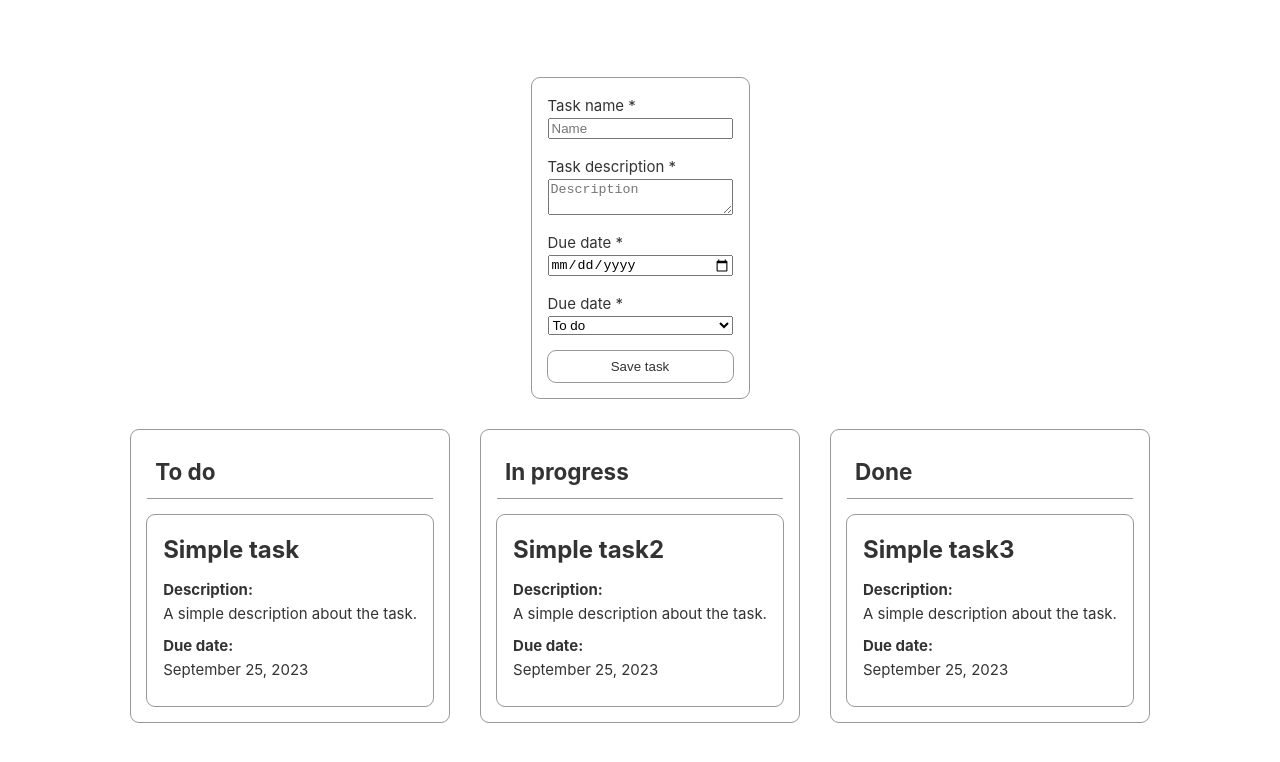
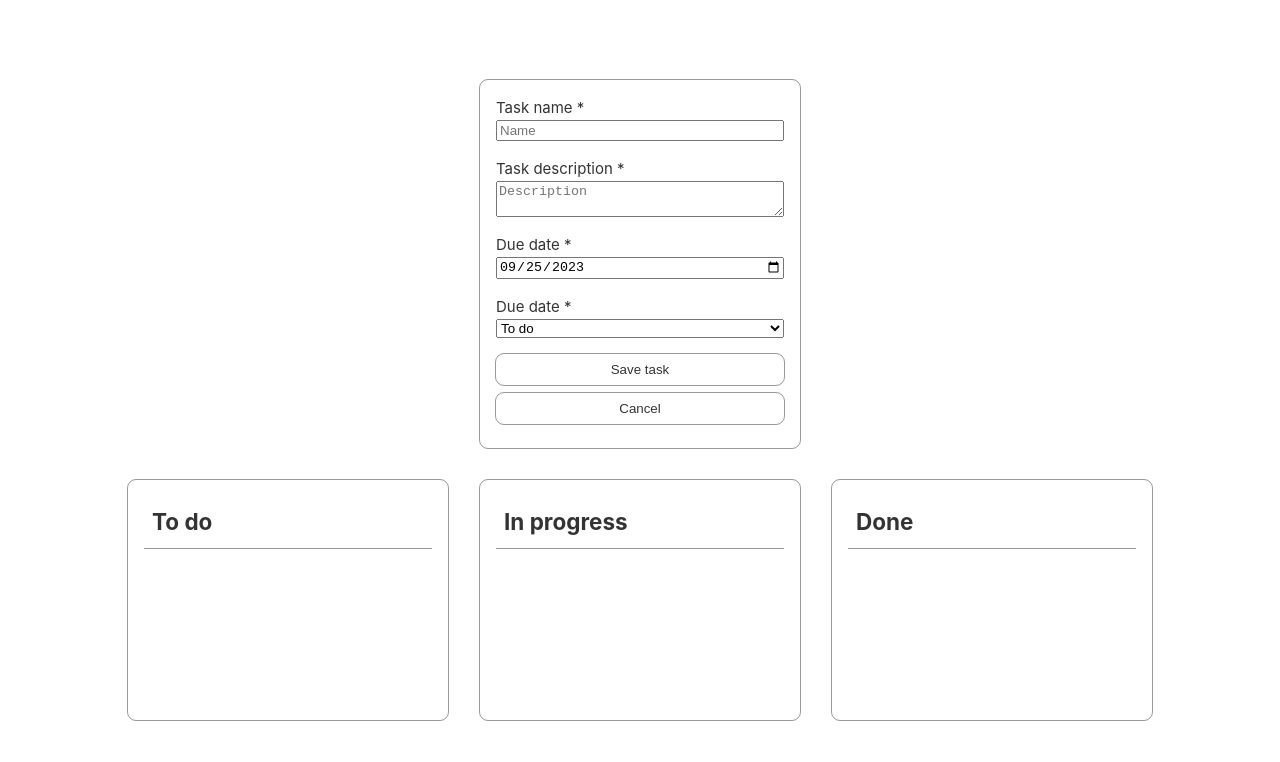
Before and after one commit to AnthonySchuijlenburg/task-manager, a Vue app: page / in a window 1280 px wide. Both pictures are taken after a click on the button "New task". Shown: the top 762 px of the page. Built offline with nearby package versions, Linux system fonts and the light colour scheme.

Commit message:
feat: make it possible to edit and delete a task

```diff
--- a/package.json
+++ b/package.json
@@ -13,6 +13,8 @@
     "format": "prettier --write src/"
   },
   "dependencies": {
+    "@types/lodash.clonedeep": "^4.5.7",
+    "lodash.clonedeep": "^4.5.0",
     "lucide-vue-next": "^0.279.0",
     "pinia": "^2.1.6",
     "vue": "^3.3.4"
--- a/src/assets/main.css
+++ b/src/assets/main.css
@@ -26,6 +26,7 @@
   border: none;
   padding: 0.5rem;
   cursor: pointer;
+  margin-bottom: .5rem;
 }
 
 .btn--secondary {
--- a/src/components/AbstractCard.vue
+++ b/src/components/AbstractCard.vue
@@ -6,6 +6,8 @@
 
 <style lang="scss" scoped>
 .card {
+  min-width: 20rem;
+  min-height: 15rem;
   background-color: rgba(255, 255, 255, 0.8);
   border-radius: 0.5rem;
   outline: 1px solid rgba(0, 0, 0, 0.4);
--- a/src/components/TaskBoard.vue
+++ b/src/components/TaskBoard.vue
@@ -1,50 +1,32 @@
 <script setup lang="ts">
 import TaskGroup from '@/components/TaskGroup.vue'
 import { useTasksStore } from '@/stores/tasks'
-import { computed, onBeforeMount } from 'vue'
+import { computed } from 'vue'
 import { TaskStatus } from '@/enums/TaskStatus'
 import type { Task } from '@/types/Task'
 
 const tasks = useTasksStore()
+const statuses: Array<string> = Object.values(TaskStatus)
 
 const dividedTasks = computed(() => {
-  let dividedTasks: Array<Array<Task>> = []
+  let dividedTasks: { [key: string]: Array<Task> } = {}
 
-  Object.values(TaskStatus).forEach((key: string): void => {
-    dividedTasks.push(tasks.tasks.filter((task: Task) => task.status === key))
+  statuses.forEach((key: string): void => {
+    dividedTasks[key] = tasks.tasks.filter((task: Task) => task.status === key)
   })
 
   return dividedTasks
-})
-
-onBeforeMount(() => {
-  tasks.addTask({
-    id: tasks.latestTaskId + 1,
-    name: 'Simple task',
-    description: 'A simple description about the task.',
-    dueDate: new Date(),
-    status: TaskStatus.Todo
-  })
-  tasks.addTask({
-    id: tasks.latestTaskId + 1,
-    name: 'Simple task2',
-    description: 'A simple description about the task.',
-    dueDate: new Date(),
-    status: TaskStatus.InProgress
-  })
-  tasks.addTask({
-    id: tasks.latestTaskId + 1,
-    name: 'Simple task3',
-    description: 'A simple description about the task.',
-    dueDate: new Date(),
-    status: TaskStatus.Done
-  })
 })
 </script>
 
 <template>
   <div class="task-groups">
-    <TaskGroup v-for="(tasks, index) in dividedTasks" :key="index" :tasks="tasks" />
+    <TaskGroup
+      v-for="(status, index) in statuses"
+      :key="index"
+      :tasks="dividedTasks[status]"
+      :status="status"
+    />
   </div>
 </template>
 
--- a/src/components/TaskCard.vue
+++ b/src/components/TaskCard.vue
@@ -2,7 +2,12 @@
 import type { Task } from '@/types/Task'
 import type { PropType } from 'vue'
 import AbstractCard from '@/components/AbstractCard.vue'
-import { computed } from 'vue'
+import { computed, ref } from 'vue'
+import { Pencil, Trash } from 'lucide-vue-next'
+import TaskForm from '@/components/TaskForm.vue'
+import { useTasksStore } from '@/stores/tasks'
+
+const tasks = useTasksStore()
 
 const props = defineProps({
   task: {
@@ -10,6 +15,8 @@ const props = defineProps({
     type: Object as PropType<Task>
   }
 })
+
+const isEditing = ref<boolean>(false)
 
 const dueDate = computed<string>(() => {
   return formatDate(new Date(props.task?.dueDate))
@@ -22,12 +29,29 @@ function formatDate(date: Date): string {
     year: 'numeric'
   }).format(date)
 }
+
+function save(updatedTask: Task) {
+  tasks.updateTask(updatedTask)
+  isEditing.value = false
+}
+
+function remove(task: Task) {
+  tasks.removeTask(task.id)
+}
 </script>
 
 <template>
   <AbstractCard>
-    <div class="task">
-      <h3 class="task__title">{{ task.name }}</h3>
+    <TaskForm v-if="isEditing" :task="task" @save="save" @cancel="isEditing = false" />
+
+    <div v-else class="task">
+      <div class="task__header">
+        <h3 class="task__title">{{ task.name }}</h3>
+        <div>
+          <Trash @click="remove(task)" />
+          <Pencil @click="isEditing = true" />
+        </div>
+      </div>
       <p class="task__entry">
         <strong class="task__label">Description:</strong><span>{{ task.description }}</span>
       </p>
@@ -48,6 +72,17 @@ function formatDate(date: Date): string {
   margin-bottom: 0.5rem;
 }
 
+.task__header {
+  display: flex;
+  justify-content: space-between;
+  align-items: center;
+
+  .lucide {
+    cursor: pointer;
+    margin: 0 0.2rem;
+  }
+}
+
 .task__title {
   font-size: 1.5rem;
 }
--- a/src/components/TaskForm.vue
+++ b/src/components/TaskForm.vue
@@ -1,8 +1,8 @@
 <script setup lang="ts">
 import type { PropType } from 'vue'
 import type { Task } from '@/types/Task'
-import { ref } from 'vue'
 import { TaskStatus } from '@/enums/TaskStatus'
+import cloneDeep from 'lodash.clonedeep'
 
 const props = defineProps({
   task: {
@@ -19,9 +19,15 @@ const emptyTask: Task = {
   status: TaskStatus.Todo
 }
 
-const editableTask = ref<Task>(props.task ?? emptyTask)
+const editableTask: Task = cloneDeep(props.task) ?? emptyTask
+function dateToYYYYMMDD(date: Date) {
+  // alternative implementations in https://stackoverflow.com/q/23593052/1850609
+  return (
+    date &&
+    new Date(date.getTime() - date.getTimezoneOffset() * 60 * 1000).toISOString().split('T')[0]
+  )
+}
 
-const statusKeys: Array<string> = Object.keys(TaskStatus)
 const statusValues: Array<string> = Object.values(TaskStatus)
 </script>
 
@@ -48,21 +54,22 @@ const statusValues: Array<string> = Object.values(TaskStatus)
 
     <label class="task-form__label" for="dueDate">Due date *</label>
     <input
+      class="task-form__input"
       id="dueDate"
-      v-model="editableTask.dueDate"
       type="date"
-      required
-      class="task-form__input"
+      :value="dateToYYYYMMDD(editableTask.dueDate)"
+      @input="editableTask.dueDate = ($event?.target as HTMLInputElement).valueAsDate ?? new Date()"
     />
 
     <label class="task-form__label" for="dueDate">Due date *</label>
     <select id="dueDate" v-model="editableTask.status" required class="task-form__input">
-      <option v-for="(_, index) in statusKeys" :key="index" :value="statusValues[index]">
-        {{ statusValues[index] }}
+      <option v-for="value in statusValues" :key="value" :value="value">
+        {{ value }}
       </option>
     </select>
 
     <button class="btn btn--primary" type="submit">Save task</button>
+    <button class="btn btn--primary" type="button" @click="$emit('cancel')">Cancel</button>
   </form>
 </template>
 
--- a/src/components/TaskGroup.vue
+++ b/src/components/TaskGroup.vue
@@ -7,6 +7,10 @@ defineProps({
   tasks: {
     required: true,
     type: Array<Task>
+  },
+  status: {
+    required: true,
+    type: String
   }
 })
 </script>
@@ -14,7 +18,7 @@ defineProps({
 <template>
   <div class="task-group">
     <AbstractCard>
-      <h2 class="task-group__title">{{ tasks[0].status }}</h2>
+      <h2 class="task-group__title">{{ status }}</h2>
       <TaskCard v-for="task in tasks" :task="task" :key="task.id" />
     </AbstractCard>
   </div>
```
Also changed, not shown: 1 other file (tests, documents, lock files or other folders).
